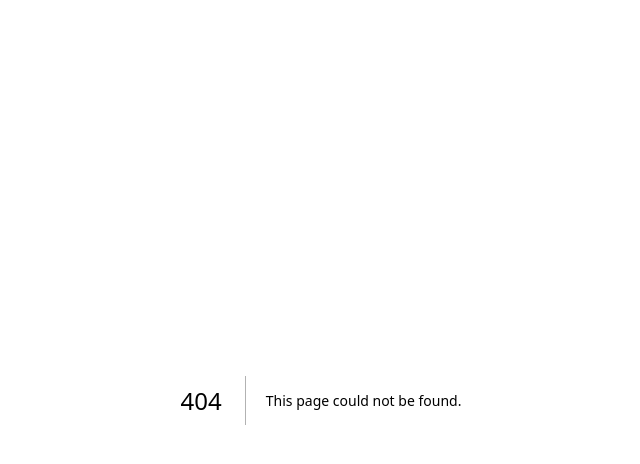
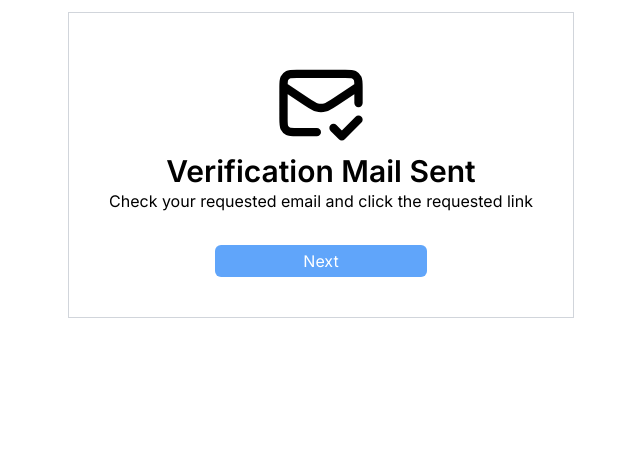
Before and after one commit to devsargam/instagram-clone-frontend, a Next.js app: page /accounts/verification in a window 1280 px wide. Before the commit this address had no page. Shown: the top 464 px of the page, without its empty margins (319-959 px from the left). Built offline with nearby package versions, Linux system fonts and the light colour scheme.

Commit message:
feat: setup verificaion email page

```diff
--- /dev/null
+++ b/src/app/accounts/verification/page.tsx
@@ -0,0 +1,20 @@
+import VerificationMail from '@/components/icons/VerificationMail';
+import Link from 'next/link';
+
+export default function VerificationPage() {
+  return (
+    <main className="flex justify-center flex-col items-center">
+      <div className="flex flex-col items-center border border-gray-300 m-3 p-10">
+        <VerificationMail />
+        <h1 className="text-3xl font-semibold">Verification Mail Sent</h1>
+        <p>Check your requested email and click the requested link</p>
+        <Link
+          href="/accounts/login"
+          className="mt-8 bg-blue-400 focus:bg-blue-500 hover:bg-blue-500 w-1/2 text-center p-1 rounded-md text-white transition-colors"
+        >
+          Next
+        </Link>
+      </div>
+    </main>
+  );
+}
--- /dev/null
+++ b/src/components/icons/VerificationMail.tsx
@@ -0,0 +1,21 @@
+function VerificationMail() {
+  return (
+    <svg
+      xmlns="http://www.w3.org/2000/svg"
+      width="100"
+      height="100"
+      fill="none"
+      viewBox="0 0 24 24"
+    >
+      <path
+        stroke="#000"
+        strokeLinecap="round"
+        strokeLinejoin="round"
+        strokeWidth="2"
+        d="M15 18l2 2 4-4m-10 3H6.2c-1.12 0-1.68 0-2.108-.218a2 2 0 01-.874-.874C3 17.48 3 16.92 3 15.8V8.2c0-1.12 0-1.68.218-2.108a2 2 0 01.874-.874C4.52 5 5.08 5 6.2 5h11.6c1.12 0 1.68 0 2.108.218a2 2 0 01.874.874C21 6.52 21 7.08 21 8.2V12m-.393-3.738l-5.057 3.371c-1.283.856-1.925 1.284-2.618 1.45a4.001 4.001 0 01-1.864 0c-.694-.167-1.335-.594-2.618-1.45L3.147 8.1"
+      ></path>
+    </svg>
+  );
+}
+
+export default VerificationMail;
--- /dev/null
+++ b/src/components/icons/index.ts
@@ -0,0 +1 @@
+export * from './VerificationMail';
```
